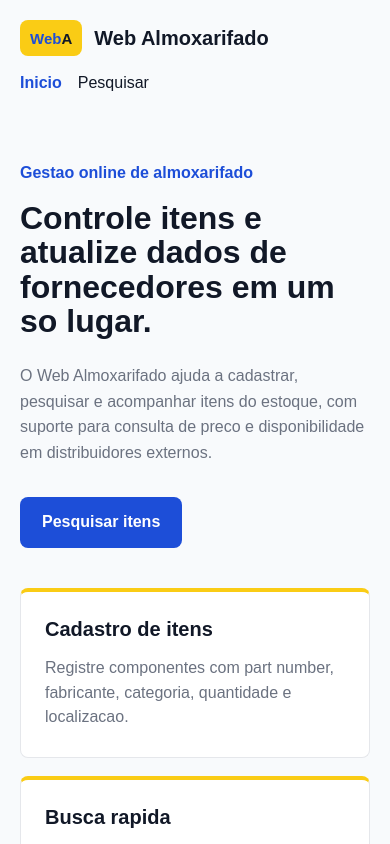
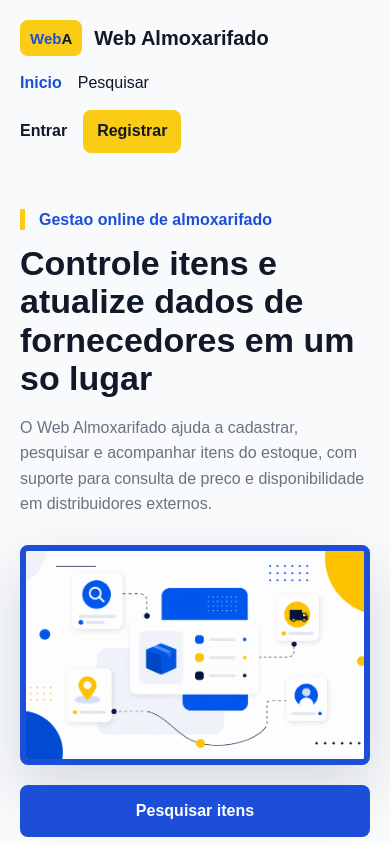
Before and after one commit to eng-charlesrochamarques/web-almoxarifado-frontend, a React (Vite) app: page / in a window 390 px wide. Shown: the top 844 px of the page. Built offline with nearby package versions, Linux system fonts and the light colour scheme.

Commit message:
Improve home hero and navigation

```diff
--- a/src/blocks/main.css
+++ b/src/blocks/main.css
@@ -4,93 +4,136 @@
 }
 
 .main__hero {
-  max-width: 1180px;
+  max-width: 73.75rem;
   margin: 0 auto;
-  padding: 72px 32px 56px;
+  padding: clamp(2.5rem, 6vw, 4rem) 2rem clamp(2.5rem, 5vw, 3.5rem);
+  display: grid;
+  grid-template-columns: minmax(0, 0.92fr) minmax(22.5rem, 1fr);
+  gap: clamp(1.75rem, 4vw, 2.75rem);
+  align-items: start;
 }
 
 .main__content {
-  max-width: 780px;
+  max-width: 40rem;
 }
 
 .main__eyebrow {
-  margin: 0 0 16px;
+  margin: 0 0 clamp(0.875rem, 2vw, 1.125rem);
+  padding-left: 0.875rem;
+  border-left: 0.3125rem solid var(--color-accent);
   color: var(--color-primary);
-  font-size: 16px;
-  line-height: 1.4;
-  font-weight: 700;
+  font-size: clamp(1rem, 1.3vw, 1.125rem);
+  line-height: 1.35;
+  font-weight: 800;
 }
 
 .main__title {
+  max-width: 38.75rem;
   margin: 0;
   color: var(--color-text);
-  font-size: 48px;
-  line-height: 1.08;
-  font-weight: 700;
+  font-size: clamp(2.125rem, 4.2vw, 3rem);
+  line-height: 1.12;
+  font-weight: 800;
 }
 
 .main__description {
-  max-width: 680px;
-  margin: 24px 0 0;
+  max-width: 37.5rem;
+  margin: clamp(1.125rem, 2.4vw, 1.5rem) 0 0;
   color: var(--color-muted);
-  font-size: 18px;
+  font-size: clamp(1rem, 1.5vw, 1.25rem);
   line-height: 1.6;
+}
+
+.main__visual {
+  width: 100%;
+  display: flex;
+  flex-direction: column;
+  align-items: flex-end;
+}
+
+.main__image {
+  width: 100%;
+  height: clamp(18.75rem, 31vw, 23.125rem);
+  object-fit: cover;
+  object-position: center;
+  border: 0.5rem solid var(--color-primary);
+  border-radius: 0.5rem;
+  box-shadow: 0 1.5rem 3.75rem rgba(15, 23, 42, 0.14);
 }
 
 .main__button {
   width: fit-content;
-  margin-top: 32px;
-  padding: 14px 22px;
+  margin-top: clamp(1.25rem, 2vw, 1.75rem);
+  padding: 0.9375rem 1.5rem;
   display: inline-flex;
-  border-radius: 8px;
+  border-radius: 0.5rem;
   color: var(--color-surface);
   background-color: var(--color-primary);
-  font-size: 16px;
+  font-size: 1rem;
   line-height: 1.4;
-  font-weight: 700;
+  font-weight: 800;
   text-decoration: none;
-  transition: background-color 0.2s ease;
+  transition:
+    background-color 0.2s ease,
+    transform 0.2s ease;
 }
 
 .main__button:hover {
   background-color: var(--color-primary-hover);
+  transform: translateY(-0.0625rem);
 }
 
 .main__features {
-  max-width: 1180px;
+  max-width: 73.75rem;
   margin: 0 auto;
-  padding: 0 32px 64px;
+  padding: 0 2rem 4rem;
   display: grid;
   grid-template-columns: repeat(3, 1fr);
-  gap: 18px;
+  gap: 1.125rem;
 }
 
 .main__feature {
-  min-height: 170px;
-  padding: 24px;
-  border: 1px solid var(--color-border);
-  border-top: 4px solid var(--color-accent);
-  border-radius: 8px;
+  min-height: 10.625rem;
+  padding: 1.5rem;
+  border: 0.0625rem solid var(--color-border);
+  border-top: 0.25rem solid var(--color-accent);
+  border-radius: 0.5rem;
   background-color: var(--color-surface);
 }
 
 .main__feature-title {
   margin: 0;
   color: var(--color-text);
-  font-size: 20px;
+  font-size: 1.25rem;
   line-height: 1.3;
 }
 
 .main__feature-text {
-  margin: 14px 0 0;
+  margin: 0.875rem 0 0;
   color: var(--color-muted);
-  font-size: 16px;
+  font-size: 1rem;
   line-height: 1.55;
 }
 
-@media screen and (max-width: 900px) {
-  .main__title {
-    font-size: 40px;
+@media screen and (max-width: 56.25rem) {
+  .main__hero {
+    grid-template-columns: 1fr;
+  }
+
+  .main__content {
+    max-width: 47.5rem;
+  }
+
+  .main__visual {
+    align-items: stretch;
+  }
+
+  .main__image {
+    height: clamp(15rem, 50vw, 22.5rem);
+  }
+
+  .main__button {
+    align-self: flex-end;
   }
 
   .main__features {
@@ -98,20 +141,22 @@
   }
 }
 
-@media screen and (max-width: 640px) {
+@media screen and (max-width: 40rem) {
   .main__hero {
-    padding: 48px 20px 40px;
+    padding: 2.25rem 1.25rem 2.25rem;
   }
 
-  .main__title {
-    font-size: 32px;
+  .main__image {
+    height: 13.75rem;
+    border-width: 0.375rem;
   }
 
-  .main__description {
-    font-size: 16px;
+  .main__button {
+    width: 100%;
+    justify-content: center;
   }
 
   .main__features {
-    padding: 0 20px 48px;
+    padding: 0 1.25rem 3rem;
   }
 }
--- a/src/blocks/navigation.css
+++ b/src/blocks/navigation.css
@@ -1,12 +1,23 @@
 .navigation {
   display: flex;
-  gap: 24px;
+  gap: 2rem;
   align-items: center;
+}
+
+.navigation__links,
+.navigation__auth {
+  display: flex;
+  gap: 1.5rem;
+  align-items: center;
+}
+
+.navigation__auth {
+  gap: 0.75rem;
 }
 
 .navigation__link {
   color: var(--color-text);
-  font-size: 16px;
+  font-size: 1rem;
   line-height: 1.4;
   text-decoration: none;
   transition: color 0.2s ease;
@@ -18,12 +29,62 @@
 
 .navigation__link_active {
   color: var(--color-primary);
-  font-weight: 600;
+  font-weight: 700;
 }
 
-@media screen and (max-width: 640px) {
+.navigation__auth-button {
+  padding: 0;
+  border: 0;
+  color: var(--color-text);
+  background-color: transparent;
+  font-size: 1rem;
+  line-height: 1.4;
+  font-weight: 700;
+  cursor: pointer;
+  transition: color 0.2s ease;
+}
+
+.navigation__auth-button:hover {
+  color: var(--color-primary);
+}
+
+.navigation__auth-button_register {
+  padding: 0.625rem 0.875rem;
+  border-radius: 0.5rem;
+  color: var(--color-text);
+  background-color: var(--color-accent);
+  transition:
+    background-color 0.2s ease,
+    transform 0.2s ease;
+}
+
+.navigation__auth-button_register:hover {
+  color: var(--color-text);
+  background-color: #eab308;
+  transform: translateY(-0.0625rem);
+}
+
+@media screen and (max-width: 48rem) {
   .navigation {
-    gap: 16px;
+    width: 100%;
+    justify-content: space-between;
+    gap: 1rem;
+  }
+
+  .navigation__links,
+  .navigation__auth {
+    gap: 1rem;
+  }
+}
+
+@media screen and (max-width: 40rem) {
+  .navigation {
+    flex-direction: column;
+    align-items: flex-start;
+  }
+
+  .navigation__links,
+  .navigation__auth {
     flex-wrap: wrap;
   }
 }
--- a/src/components/Main/Main.jsx
+++ b/src/components/Main/Main.jsx
@@ -1,4 +1,5 @@
 import { Link } from "react-router-dom";
+import homeVisual from "../../images/home-visual.png";
 
 function Main() {
   return (
@@ -7,13 +8,21 @@ function Main() {
         <div className="main__content">
           <p className="main__eyebrow">Gestao online de almoxarifado</p>
           <h1 className="main__title">
-            Controle itens e atualize dados de fornecedores em um so lugar.
+            Controle itens e atualize dados de fornecedores em um so lugar
           </h1>
           <p className="main__description">
             O Web Almoxarifado ajuda a cadastrar, pesquisar e acompanhar itens
             do estoque, com suporte para consulta de preco e disponibilidade em
             distribuidores externos.
           </p>
+        </div>
+
+        <div className="main__visual">
+          <img
+            className="main__image"
+            src={homeVisual}
+            alt="Ilustracao abstrata de controle de almoxarifado online"
+          />
           <Link className="main__button" to="/search">
             Pesquisar itens
           </Link>
--- a/src/components/Navigation/Navigation.jsx
+++ b/src/components/Navigation/Navigation.jsx
@@ -3,6 +3,7 @@ import { NavLink } from "react-router-dom";
 function Navigation() {
   return (
     <nav className="navigation" aria-label="Navegacao principal">
+      <div className="navigation__links">
         <NavLink
           to="/"
           className={({ isActive }) =>
@@ -19,6 +20,19 @@ function Navigation() {
         >
           Pesquisar
         </NavLink>
+      </div>
+
+      <div className="navigation__auth" aria-label="Acesso do usuario">
+        <button className="navigation__auth-button" type="button">
+          Entrar
+        </button>
+        <button
+          className="navigation__auth-button navigation__auth-button_register"
+          type="button"
+        >
+          Registrar
+        </button>
+      </div>
     </nav>
   );
 }
```
Also changed, not shown: src/images/home-visual.png (added). Lines whose indentation alone changed are shown as unchanged.
